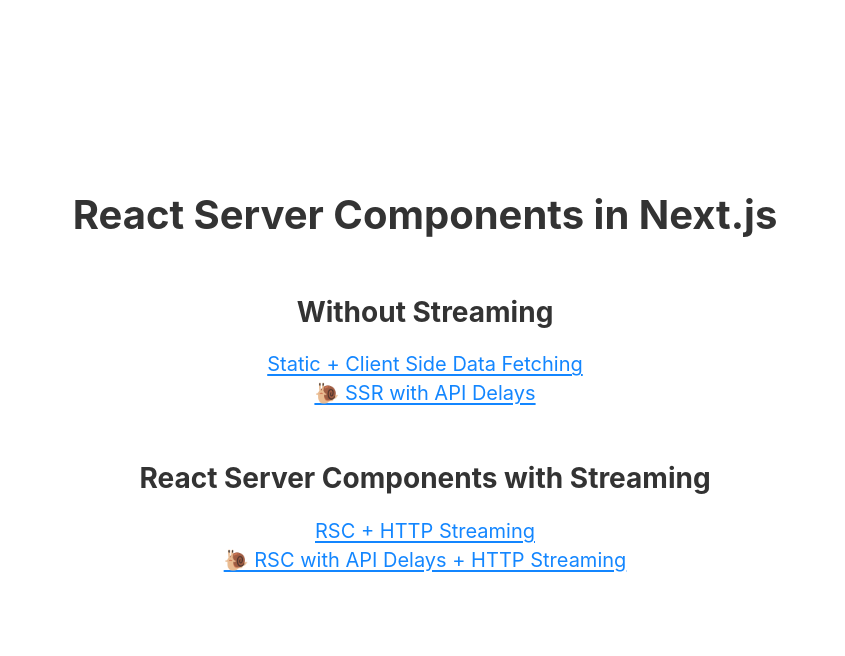
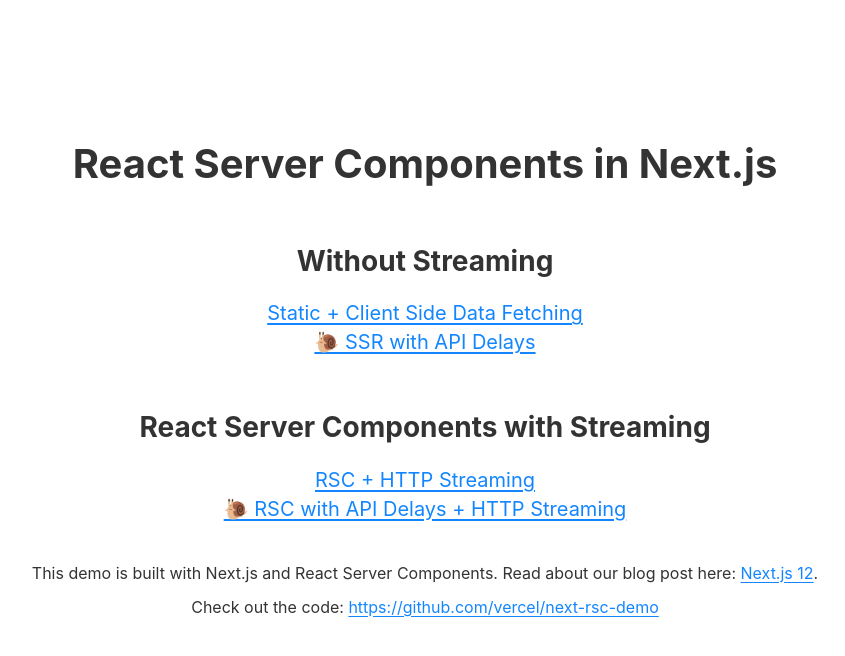
Before and after one commit to ericbrown2716/react-server-components, a Next.js app: page / in a window 1280 px wide. Shown: the top 656 px of the page, without its empty margins (215-1060 px from the left). Built offline with nearby package versions, Linux system fonts and the light colour scheme.

Commit message:
update copy

```diff
--- a/pages/index.js
+++ b/pages/index.js
@@ -23,6 +23,27 @@
         <a href="/slow" target="_blank">
           🐌 RSC with API Delays + HTTP Streaming
         </a>
+      </section>
+      <br />
+      <section>
+        <p>
+          <small>
+            This demo is built with Next.js and React Server Components. Read
+            about our blog post here:{" "}
+            <a href="https://nextjs.org/blog/next-12" target="_blank">
+              Next.js 12
+            </a>
+            .
+          </small>
+        </p>
+        <p>
+          <small>
+            Check out the code:{" "}
+            <a href="https://github.com/vercel/next-rsc-demo" target="_blank">
+              https://github.com/vercel/next-rsc-demo
+            </a>
+          </small>
+        </p>
       </section>
       <style
         dangerouslySetInnerHTML={{
@@ -53,6 +74,12 @@
               font-size: 20px;
               text-align: center;
             }
+            small {
+              font-size: .8em;
+            }
+            p {
+              margin: 10px;
+            }
             section {
               display: block;
               margin: 5px 0;
```
